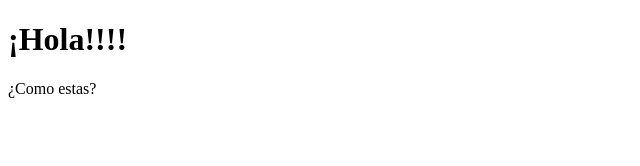
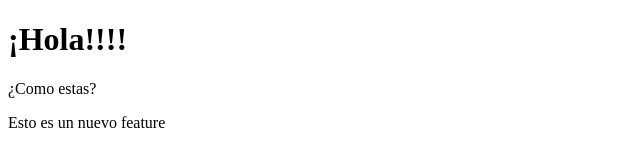
Before and after one commit to GeorgeOrd/test-node, a plain HTML site: page index.html in a window 1280 px wide. Shown: the whole page, without its empty margins (0-640 px from the left). Drawn offline with Linux system fonts and the light colour scheme.

Commit message:
cambios en el cuerpo html

```diff
--- a/index.html
+++ b/index.html
@@ -8,5 +8,6 @@
 <body>
     <h1>¡Hola!!!!</h1>
     <p>¿Como estas?</p>
+    <p>Esto es un nuevo feature</p>
 </body>
 </html>
```
